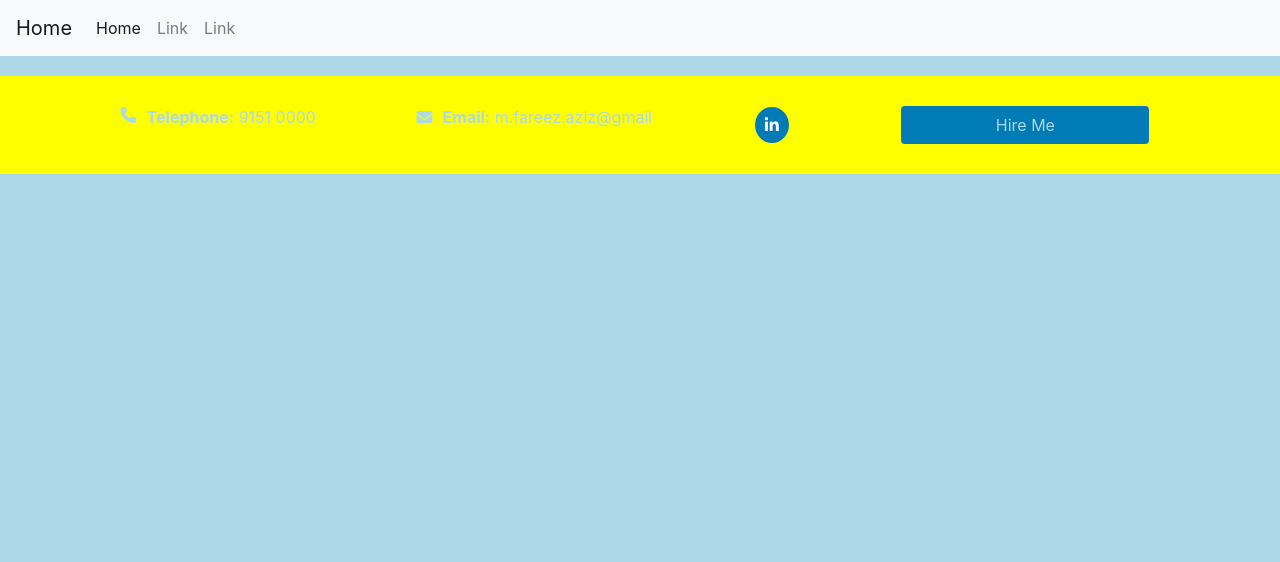
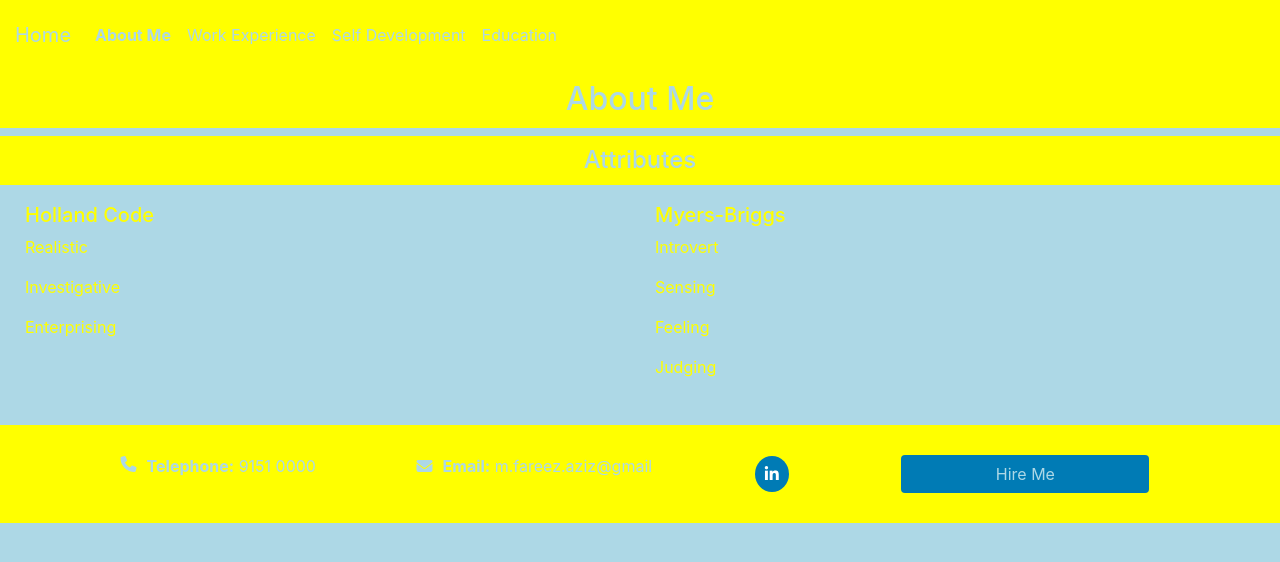
Before and after one commit to Code-Institute-Submissions/Project-1-Frontend, a plain HTML site: page about-me.html in a window 1280 px wide. Drawn offline with nearby package versions, Linux system fonts and the light colour scheme.

Commit message:
Commit 8
- Completed navbar
- Completed about me and attribute header
- Added holland and myers div

```diff
--- a/about-me.html
+++ b/about-me.html
@@ -21,7 +21,7 @@
   </head>
 
   <body>
-    <nav class="navbar navbar-expand-lg navbar-light bg-light">
+    <nav class="navbar navbar-expand-lg navbar-light" id="h-navbar">
       <a class="navbar-brand" href="index.html">Home</a>
         <button class="navbar-toggler" type="button" data-toggle="collapse" data-target="#navbarSupportedContent"
         aria-controls="navbarSupportedContent" aria-expanded="false" aria-label="Toggle navigation">
@@ -31,15 +31,34 @@
       <div class="collapse navbar-collapse" id="navbarSupportedContent">
         <ul class="navbar-nav mr-auto">
           <li class="nav-item active">
-            <a class="nav-link" href="#">Home <span class="sr-only">(current)</span></a>
+            <a class="nav-link" href="#"><strong>About Me</strong><span class="sr-only">(current)</span></a>
           </li>
-          <li class="nav-item"><a class="nav-link" href="#">Link</a></li>
-          <li class="nav-item"><a class="nav-link" href="#">Link</a></li>
+          <li class="nav-item"><a class="nav-link" href="#">Work Experience</a></li>
+          <li class="nav-item"><a class="nav-link" href="#">Self Development</a></li>
+          <li class="nav-item"><a class="nav-link" href="#">Education</a></li>
         </ul>
       </div>
     </nav>
 
-    <div class="container-fluid"></div>
+    <div class="container-fluid">
+        <h2>About Me</h2>
+        <h4>Attributes</h4>
+        <div class="col" id="attributes">
+            <div class="col" id="holland">
+                <h5>Holland Code</h5>
+                <p>Realistic</p>
+                <p>Investigative</p>
+                <p>Enterprising</p>
+            </div>
+            <div class="col" id="myers">
+                <h5>Myers-Briggs</h5>
+                <p>Introvert</p>
+                <p>Sensing</p>
+                <p>Feeling</p>
+                <p>Judging</p>
+            </div>
+        </div>
+    </div>
 
     <!-- Start of footer -->
     <footer>
--- a/style.css
+++ b/style.css
@@ -1,3 +1,4 @@
+/* Index*/
 body{
     background-color: lightblue;
 }
@@ -111,3 +112,26 @@ footer {
   background: #007bb5;
   color: white;
 }
+/* End of index */
+
+/* About me */
+#h-navbar {
+    background: yellow;
+    padding: 15px;
+}
+#h-navbar a {
+    color: lightblue;
+}
+h2, h4 {
+    background: yellow;
+    color: lightblue;
+    text-align: center;
+    padding: 10px;
+    margin 10px;
+}
+#attributes{
+    color: yellow;
+    margin: 0;
+    padding: 10px;
+    display: flex;
+}
```
Also changed, not shown: index.html (+1 -1 lines).
